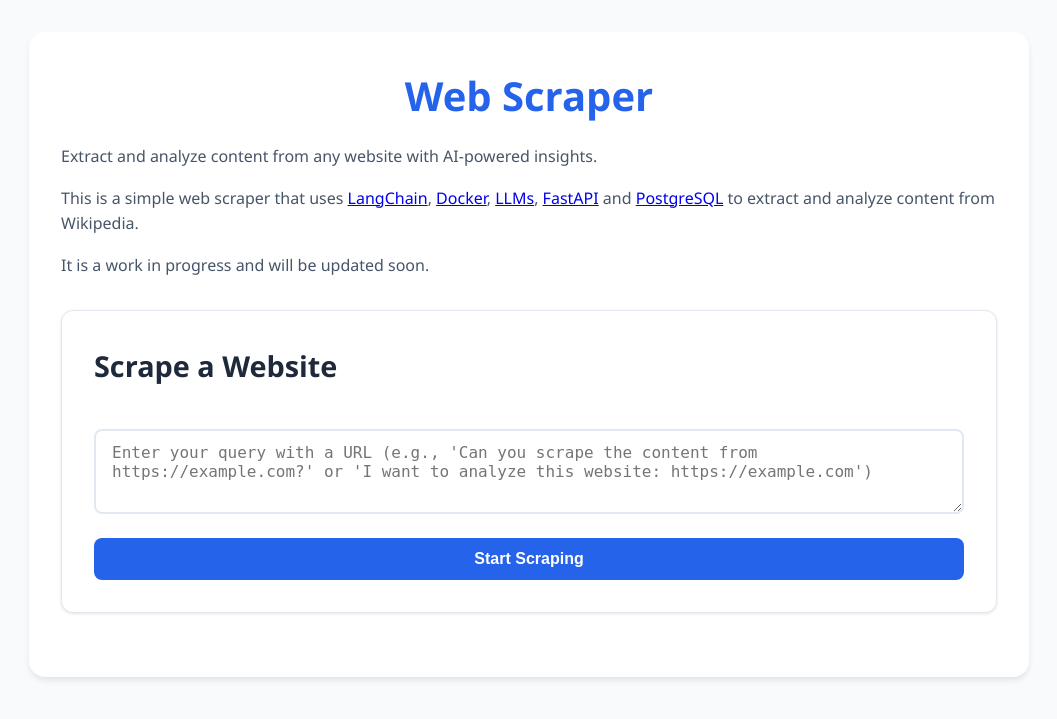
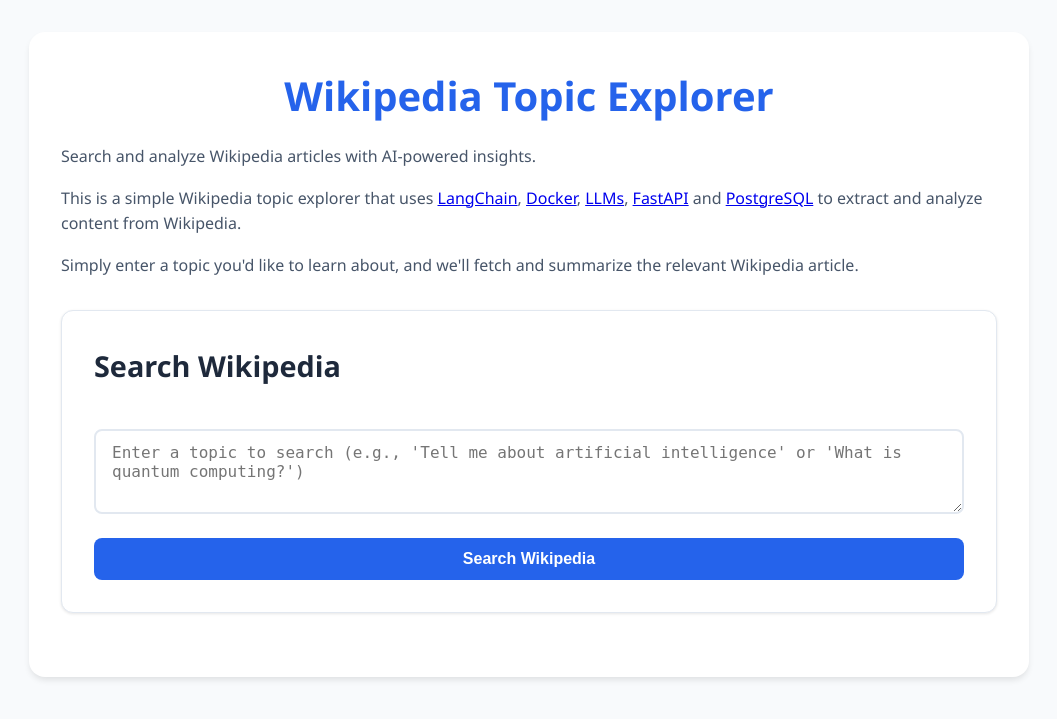
Before and after one commit to mitramir55/wiki_scraper_summarizer, a FastAPI app: page / in a window 1280 px wide. Shown: the top 719 px of the page, without its empty margins (111-1168 px from the left). Run offline with FastAPI, Linux system fonts and the light colour scheme.

Commit message:
query added for user question

```diff
--- a/app/main.py
+++ b/app/main.py
@@ -27,19 +27,44 @@ app.mount("/static", StaticFiles(directory="app/static"), name="static")
 # Setup templates
 templates = Jinja2Templates(directory="app/templates")
 
-# Initialize LLM for URL extraction
+# Initialize LLM for topic extraction
 llm = ChatOpenAI(
     temperature=0,
     model_name="gpt-3.5-turbo"
 )
 
-URL_EXTRACTION_PROMPT = ChatPromptTemplate.from_messages([
-    ("system", """You are a URL extraction assistant. Your task is to extract a single URL from the user's query.
-    If there are multiple URLs, extract the most relevant one.
-    If there is no URL, return 'NO_URL_FOUND'.
-    Return ONLY the URL or 'NO_URL_FOUND', nothing else."""),
+TOPIC_EXTRACTION_PROMPT = ChatPromptTemplate.from_messages([
+    ("system", """You are a topic extraction assistant. Your task is to extract a single Wikipedia topic from the user's query.
+    For example:
+    - Input: "tell me about ai" -> Output: "artificial intelligence"
+    - Input: "what is machine learning" -> Output: "machine learning"
+    - Input: "can you explain quantum computing" -> Output: "quantum computing"
+    Return ONLY the topic, nothing else."""),
     ("user", "{query}")
 ])
+
+def get_wikipedia_url(topic: str) -> str:
+    """Convert a topic to a Wikipedia URL."""
+    # Clean and format the topic
+    topic = topic.strip().lower()
+    # Replace spaces with underscores
+    topic = topic.replace(" ", "_")
+    # Create Wikipedia URL
+    return f"https://en.wikipedia.org/wiki/{topic}"
+
+async def extract_topic_from_query(query: str) -> str:
+    """Extract Wikipedia topic from user query using LLM."""
+    chain = TOPIC_EXTRACTION_PROMPT | llm
+    result = await chain.ainvoke({"query": query})
+    topic = result.content.strip()
+
+    if not topic:
+        raise HTTPException(
+            status_code=400,
+            detail="No topic found in the query. Please provide a query containing a topic to search on Wikipedia."
+        )
+
+    return topic
 
 @app.get("/", response_class=HTMLResponse)
 async def root():
@@ -58,27 +83,6 @@ class ScrapeResponse(BaseModel):
     status: str
     message: str
 
-async def extract_url_from_query(query: str) -> str:
-    """Extract URL from user query using LLM."""
-    chain = URL_EXTRACTION_PROMPT | llm
-    result = await chain.ainvoke({"query": query})
-    url = result.content.strip()
-
-    if url == "NO_URL_FOUND":
-        raise HTTPException(
-            status_code=400,
-            detail="No URL found in the query. Please provide a query containing a URL."
-        )
-
-    # Validate the extracted URL
-    try:
-        return str(HttpUrl(url))
-    except ValueError:
-        raise HTTPException(
-            status_code=400,
-            detail=f"Invalid URL extracted: {url}. Please provide a query with a valid URL."
-        )
-
 @app.post("/api/scrape", response_model=ScrapeResponse)
 async def create_scraping_job(
     request: ScrapeRequest,
@@ -86,8 +90,10 @@ async def create_scraping_job(
     db: Session = Depends(get_db)
 ):
     try:
-        # Extract URL from query
-        url = await extract_url_from_query(request.query)
+        # Extract topic from query
+        topic = await extract_topic_from_query(request.query)
+        # Convert topic to Wikipedia URL
+        url = get_wikipedia_url(topic)
 
         # Check if URL already exists in database
         existing_content = db.query(ScrapedContent).filter(
@@ -151,10 +157,20 @@ async def get_scraped_content(
     url: str = None,
     db: Session = Depends(get_db)
 ):
-    query = db.query(ScrapedContent)
-    if url:
-        query = query.filter(ScrapedContent.url == url)
-    content = query.order_by(ScrapedContent.created_at.desc()).first()
+    if not url:
+        raise HTTPException(status_code=400, detail="URL parameter is required")
+
+    print(f"Searching for content with URL: {url}")  # Debug log
+
+    content = db.query(ScrapedContent).filter(
+        ScrapedContent.url == url
+    ).order_by(ScrapedContent.created_at.desc()).first()
+
+    if not content:
+        print(f"No content found for URL: {url}")  # Debug log
+        raise HTTPException(status_code=404, detail=f"No content found for URL: {url}")
+
+    print(f"Found content with title: {content.title}")  # Debug log
     return content
 
 async def process_scraping_job(job_id: int, url: str):
@@ -165,32 +181,50 @@ async def process_scraping_job(job_id: int, url: str):
         job.status = "running"
         db.commit()
 
+        print(f"Starting scraping job for URL: {url}")  # Debug log
+
         # Initialize scraper
         async with AsyncWebScraper() as scraper:
             result = await scraper.scrape_url(url)
+            print(f"Scraping result: {result}")  # Debug log
 
             if result and 'error' not in result:
                 # Save to database
                 content = ScrapedContent(
-                    url=result.get('url', url),
+                    url=url,  # Use the Wikipedia URL
                     title=result.get('title', ''),
                     text=result.get('text', ''),
                     summary=result.get('summary', ''),
-                    extra_metadata={'timestamp': result.get('timestamp')}
+                    extra_metadata={
+                        'timestamp': result.get('timestamp'),
+                        'source': 'wikipedia'
+                    }
                 )
                 db.add(content)
+                db.commit()
+                print(f"Saved content to database with title: {content.title}")  # Debug log
 
-                # Update job status
+                # Update job status with complete results
                 job.status = "completed"
-                job.results = result
+                job.results = {
+                    'url': url,
+                    'title': content.title,
+                    'text': content.text,
+                    'summary': content.summary,
+                    'timestamp': content.extra_metadata.get('timestamp')
+                }
                 db.commit()
+                print(f"Updated job status to completed with results: {job.results}")  # Debug log
             else:
+                error_msg = result.get('error', 'Unknown error occurred') if result else 'No content found'
+                print(f"Scraping failed: {error_msg}")  # Debug log
                 job.status = "failed"
-                job.error = result.get('error', 'Unknown error occurred') if result else 'No content found'
+                job.error = error_msg
                 db.commit()
-                raise Exception(job.error)
+                raise Exception(error_msg)
 
     except Exception as e:
+        print(f"Error in scraping job: {str(e)}")  # Debug log
         job.status = "failed"
         job.error = str(e)
         db.commit()
--- a/app/templates/index.html
+++ b/app/templates/index.html
@@ -205,21 +205,21 @@
     </head>
     <body>
         <div class="container">
-            <h1>Web Scraper</h1>
-            <p>Extract and analyze content from any website with AI-powered insights.</p>
-            <p>This is a simple web scraper that uses
+            <h1>Wikipedia Topic Explorer</h1>
+            <p>Search and analyze Wikipedia articles with AI-powered insights.</p>
+            <p>This is a simple Wikipedia topic explorer that uses
                 <a href="https://python.langchain.com/docs/introduction/" target="_blank" rel="noopener noreferrer">LangChain</a>,
                 <a href="https://www.docker.com/" target="_blank" rel="noopener noreferrer">Docker</a>,
                 <a href="https://www.openai.com/" target="_blank" rel="noopener noreferrer">LLMs</a>,
                 <a href="https://fastapi.tiangolo.com/" target="_blank" rel="noopener noreferrer">FastAPI</a> and
                 <a href="https://www.postgresql.org/" target="_blank" rel="noopener noreferrer">PostgreSQL</a> to extract and analyze content from Wikipedia.</p>
-            <p>It is a work in progress and will be updated soon.</p>
+            <p>Simply enter a topic you'd like to learn about, and we'll fetch and summarize the relevant Wikipedia article.</p>
 
             <div class="form-container">
-                <h2>Scrape a Website</h2>
+                <h2>Search Wikipedia</h2>
                 <form id="scrapeForm">
-                    <textarea id="queryInput" class="url-input" placeholder="Enter your query with a URL (e.g., 'Can you scrape the content from https://example.com?' or 'I want to analyze this website: https://example.com')" required rows="3"></textarea>
-                    <button type="submit" class="submit-btn">Start Scraping</button>
+                    <textarea id="queryInput" class="url-input" placeholder="Enter a topic to search (e.g., 'Tell me about artificial intelligence' or 'What is quantum computing?')" required rows="3"></textarea>
+                    <button type="submit" class="submit-btn">Search Wikipedia</button>
                 </form>
                 <div id="error" class="error"></div>
                 <div id="loading" class="loading">Processing your query and scraping in progress... Please wait.</div>
@@ -318,45 +318,47 @@
                             addLogEntry('Job completed successfully!', 'success');
                             addLogEntry('Fetching scraped content...', 'info');
 
-                            // Get the scraped content
-                            const contentResponse = await fetch(`/api/content?url=${encodeURIComponent(query)}`);
+                            // Get the scraped content using the job results
+                            const wikiUrl = jobStatus.results.url;
+                            addLogEntry(`Fetching content for URL: ${wikiUrl}`, 'info');
+
+                            const contentResponse = await fetch(`/api/content?url=${encodeURIComponent(wikiUrl)}`);
                             if (!contentResponse.ok) {
-                                throw new Error('Failed to fetch content');
+                                const errorData = await contentResponse.json();
+                                throw new Error(errorData.detail || 'Failed to fetch content');
                             }
 
                             const contentData = await contentResponse.json();
+                            addLogEntry(`Received content data: ${JSON.stringify(contentData, null, 2)}`, 'info');
 
-                            if (contentData) {
+                            if (!contentData || !contentData.title || !contentData.text) {
+                                addLogEntry('Content data is incomplete', 'warning');
+                                throw new Error('Received incomplete content data');
+                            }
+
                             addLogEntry('Content retrieved successfully', 'success');
 
                             // Display the result
                             content.innerHTML = `
                                 <div class="endpoint">
-                                        <h3>Title</h3>
-                                        <p>${contentData.title || 'N/A'}</p>
-
-                                        <h3>Content</h3>
-                                        <p>${contentData.text || 'N/A'}</p>
+                                    <h3>Wikipedia Article</h3>
+                                    <p><a href="${contentData.url}" target="_blank">${contentData.title}</a></p>
 
                                     <h3>Summary</h3>
-                                        <p>${contentData.summary || 'N/A'}</p>
+                                    <p>${contentData.summary}</p>
 
-                                        <h3>URL</h3>
-                                        <p><a href="${contentData.url}" target="_blank">${contentData.url}</a></p>
+                                    <h3>Full Content</h3>
+                                    <p>${contentData.text}</p>
 
-                                        <h3>Timestamp</h3>
+                                    <h3>Last Updated</h3>
                                     <p>${new Date(contentData.created_at).toLocaleString()}</p>
                                 </div>
                             `;
                             results.style.display = 'block';
                             addLogEntry('Results displayed successfully', 'success');
-                            } else {
-                                addLogEntry('No content found in the response', 'warning');
-                            }
-                            break;
                         } else if (jobStatus.status === 'failed') {
                             addLogEntry(`Job failed: ${jobStatus.error || 'Unknown error'}`, 'error');
-                            throw new Error(jobStatus.error || 'Scraping failed');
+                            throw new Error(jobStatus.error || 'Search failed');
                         } else {
                             addLogEntry(`Current status: ${jobStatus.status}`, 'info');
                         }
@@ -369,8 +371,8 @@
                     }
 
                     if (attempts >= maxAttempts) {
-                        addLogEntry('Scraping timed out after 30 seconds', 'error');
-                        throw new Error('Scraping timed out after 30 seconds');
+                        addLogEntry('Search timed out after 30 seconds', 'error');
+                        throw new Error('Search timed out after 30 seconds');
                     }
                 } catch (err) {
                     addLogEntry(`Error: ${err.message}`, 'error');
```
Lines whose indentation alone changed are shown as unchanged.
